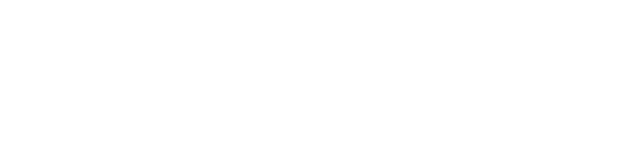
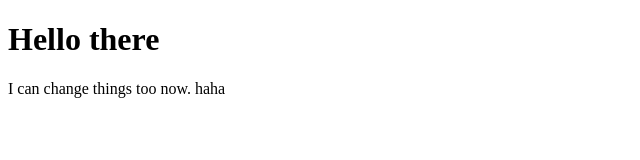
Before and after one commit to marufccs/my-second-repo, a plain HTML site: page my-second-repo/index.html in a window 1280 px wide. Shown: the whole page, without its empty margins (0-640 px from the left). Drawn offline with Linux system fonts and the light colour scheme.

Commit message:
changed header

```diff
--- a/my-second-repo/index.html
+++ b/my-second-repo/index.html
@@ -7,6 +7,7 @@
     <title>My second repo</title>
 </head>
 <body>
-
+    <h1> Hello there </h1>
+    <p>I can change things too now. haha</p>
 </body>
 </html>
```
